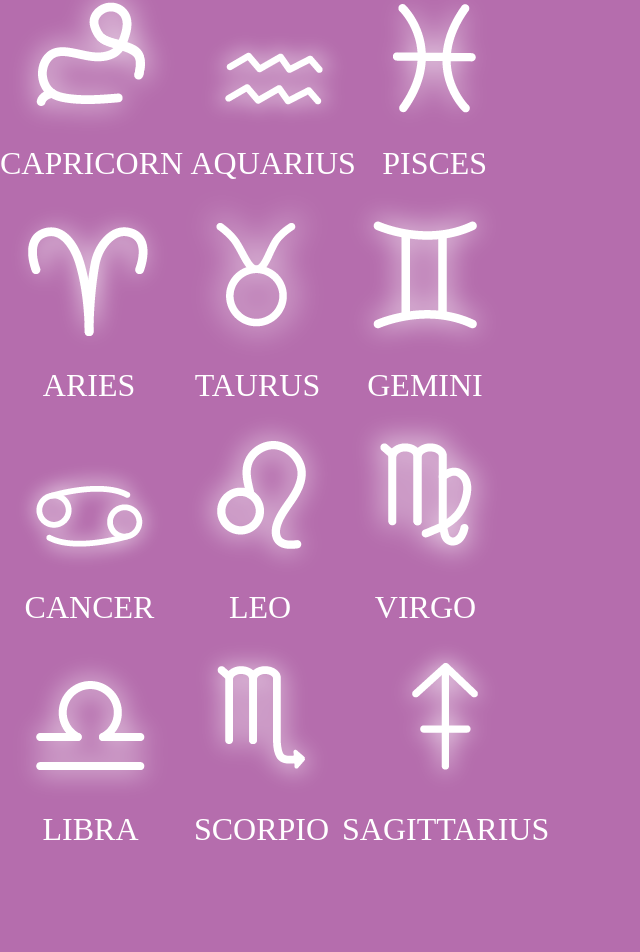
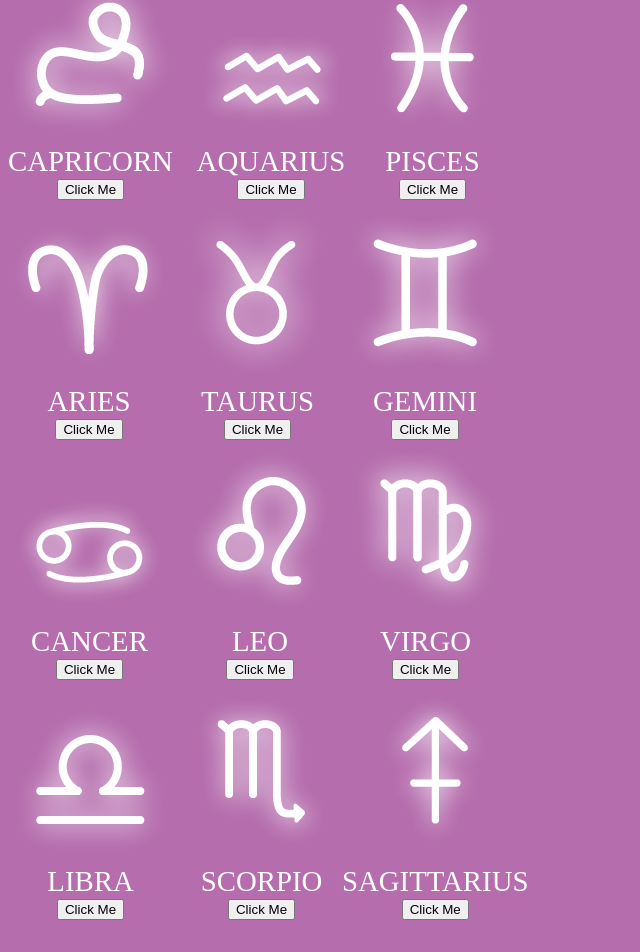
Before and after one commit to nancyyoder/fwd-project-3, a React (Create React App) app: page / in a window 1280 px wide. Shown: the part 90-1042 px from the top of the page, without its empty margins (0-640 px from the left). Built offline with nearby package versions, Linux system fonts and the light colour scheme; a web font is replaced by a local one.

Commit message:
raiyah - horo buttons

```diff
--- a/src/Page3.js
+++ b/src/Page3.js
@@ -2,6 +2,8 @@ import React from 'react';
 // import './Page.css';
 // import { AdobeFonts } from 'react-adobe-fonts'
 import capricorn from './capricorn.png';
+// import Capricorn from './Capricorn-txt2.png';
+
 import aquarius from './aquarius.png';
 import pisces from './pisces.png';
 import aries from './aries.png';
@@ -14,15 +16,35 @@ import libra from './libra.png';
 import scorpio from './scorpio.png';
 import sagitarius from './sagitarius.png';
 
+
 export default class Page extends React.Component {
     constructor(props) {
         super();
         this.color = props.color;
     }
 
+    // const Location = () => {
+    //     const [imageClicked, setImageClicked] = useState({
+    //       first: false,
+    //       second: false,
+    //       ground: false
+    //     });
+    //     const onClickHandler = (order) => {
+    //         const resetImages = {
+    //           first: false,
+    //           second: false,
+    //           ground: false
+    //         }
+    //         setImageClicked({
+    //           ...resetImages,
+    //           [order]: true
+    //         });
+    //       };
+
+
     render() {
         const pageStyles = {
-            width: '50%',
+            width: '52%',
             height: '100%',
             background: `${this.color}`
         }
@@ -43,7 +65,7 @@ export default class Page extends React.Component {
             // background: 'orange'
         }
         const h2Styles = {
-            fontSize: '2em',
+            fontSize: '1.8em',
             color: 'white',
             fontFamily: 'superior-title, serif',
             fontWeight: '500',
@@ -54,70 +76,100 @@ export default class Page extends React.Component {
             // background: 'orange'
         }
 
+        // const buttonStyles = {
+        //     fontSize: '2em',
+        //     color: 'white',
+        //     fontFamily: 'superior-title, serif',
+        //     fontWeight: '500',
+        //     fontStyle: 'normal',
+        // }
+
         return (
             <div classname='Page' style={pageStyles}>
                 <h1 style={h1Styles}>HOROSCOPES</h1>
 
+                <div className="image">
+                    {/* {imageClicked.ground && <img src={Capricorn} alt="ground" />} */}
+                    {/* {imageClicked.first && <img src={img6} alt="first" />} */}
+                    {/* {imageClicked.second && <img src={img7} alt="second" />} */}
+                </div>
+
                 <div style={divStyles}>
                     <img src={capricorn} alt="capricorn"/>
                     <h2 style={h2Styles}>CAPRICORN</h2>
+                    <button>Click Me</button>
+                    {/* <button>Click Me</button> */}
+                    {/* <button style={buttonStyles}>CAPRICORN</button> */}
+                    {/* <button onClick={() => onClickHandler("ground")} className="ground">Ground Floor</button> */}
                 </div>
 
                 <div style={divStyles}>
                     <img src={aquarius} alt="aquarius"/>
                     <h2 style={h2Styles}>AQUARIUS</h2>
+                    <button>Click Me</button>
                 </div>
 
                 <div style={divStyles}>
                     <img src={pisces} alt="pisces"/>
                     <h2 style={h2Styles}>PISCES</h2>
+                    <button>Click Me</button>
                 </div>
 
                 <div style={divStyles}>
                     <img src={aries} alt="aries"/>
                     <h2 style={h2Styles}>ARIES</h2>
+                    <button>Click Me</button>
                 </div>
 
                 <div style={divStyles}>
                     <img src={taurus} alt="taurus"/>
                     <h2 style={h2Styles}>TAURUS</h2>
+                    <button>Click Me</button>
                 </div>
 
                 <div style={divStyles}>
                     <img src={gemini} alt="gemini"/>
                     <h2 style={h2Styles}>GEMINI</h2>
+                    <button>Click Me</button>
                 </div>
 
                 <div style={divStyles}>
                     <img src={cancer} alt="cancer"/>
                     <h2 style={h2Styles}>CANCER</h2>
+                    <button>Click Me</button>
                 </div>
 
                 <div style={divStyles}>
                     <img src={leo} alt="leo"/>
                     <h2 style={h2Styles}>LEO</h2>
+                    <button>Click Me</button>
                 </div>
 
                 <div style={divStyles}>
                     <img src={virgo} alt="virgo"/>
                     <h2 style={h2Styles}>VIRGO</h2>
+                    <button>Click Me</button>
                 </div>
 
                 <div style={divStyles}>
                     <img src={libra} alt="libra"/>
                     <h2 style={h2Styles}>LIBRA</h2>
+                    <button>Click Me</button>
                 </div>
 
                 <div style={divStyles}>
                     <img src={scorpio} alt="scorpio"/>
                     <h2 style={h2Styles}>SCORPIO</h2>
+                    <button>Click Me</button>
                 </div>
 
                 <div style={divStyles}>
                     <img src={sagitarius} alt="sagitarius"/>
                     <h2 style={h2Styles}>SAGITTARIUS</h2>
+                    <button>Click Me</button>
                 </div>
             </div>
         )
     }
+
 }
```
Also changed, not shown: src/Capricorn-txt2.png (added).
